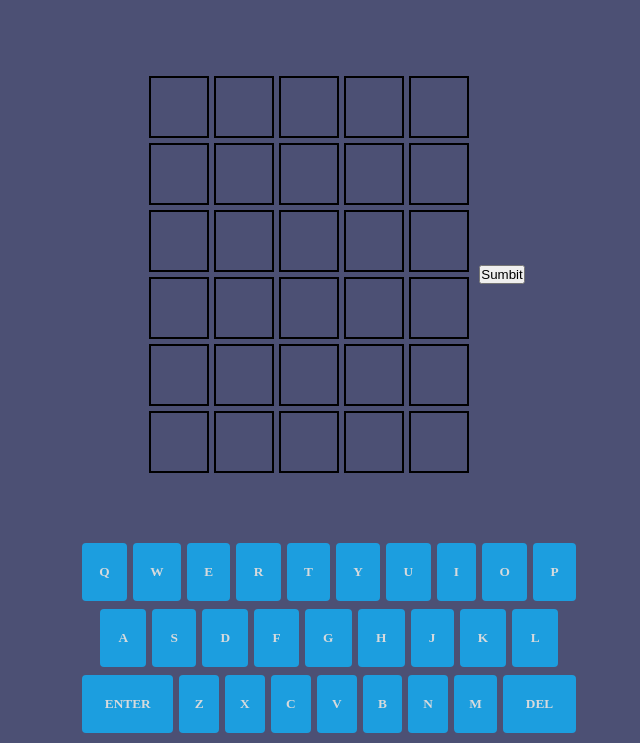
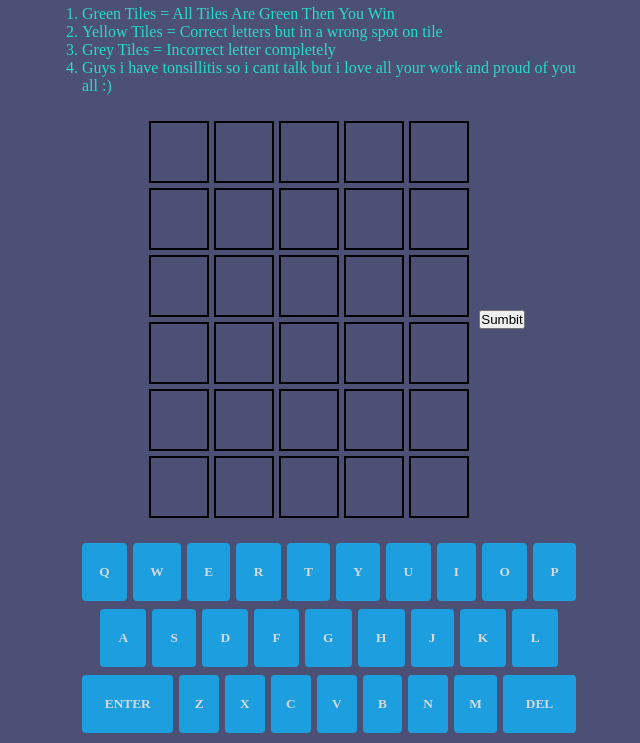
Before and after one commit to Paigeylol/Wordle, a plain HTML site: page index.html in a window 1280 px wide. Shown: the part 57-800 px from the top of the page, without its empty margins (308-948 px from the left). Drawn offline with Linux system fonts and the light colour scheme.

Commit message:
Final :)

```diff
--- a/index.html
+++ b/index.html
@@ -12,10 +12,19 @@
 
 </head>
 <body>
+
     <div id="container">
         <div id="game">
             <header>
                 <h1 class="title">WORDLE</h1>
+                <p>
+                  <ol>
+                  <li>Green Tiles = All Tiles Are Green Then You Win </li>
+                  <li>Yellow Tiles = Correct letters but in a wrong spot on tile </li>
+                  <li>Grey Tiles = Incorrect letter completely</li>
+                  <li> Guys i have tonsillitis so i cant talk but i love all your work and proud of you all :)</li>
+                  </ol>
+                </p>
             </header>
 
             <div id="board-container">
--- a/script.js
+++ b/script.js
@@ -30,7 +30,7 @@ for ( let i = 0; i < answer.length; i ++) {
    const letterId = getfirstLetterId(counter) + i;
    const letterEl = document.getElementById(letterId);
 
-   if (value > -1) {
+   if (value > -1) { //makes colour on tiles be the colours
        if (value ==i ){
            letterEl.style = `background-color:green;border-color:green`;
         } else {
@@ -60,6 +60,6 @@ function createSquares() {
         square.setAttribute("onkeypress","return (this.innerText.length <= 0)") //Type1letter
         square.setAttribute("max","1")
       gameBoard.appendChild(square);
-      if ((index + 1) % 5 ==0) {groupCount ++}
-    }
+      if ((index + 1) % 5 ==0) {groupCount ++}  // every 5 letters, it becomes a new line, every line is one group
    }
+  }
--- a/styles.css
+++ b/styles.css
@@ -13,6 +13,12 @@
     font-family: "Times New Roman", Times, serif;
   }
 
+  li {
+    text-decoration-color: rgb(188, 61, 61);
+    color: rgb(39, 218, 206);
+    font-size: medium;
+
+  }
   #container {
     display: flex;
     background-color: rgb(76, 80, 116);
```
